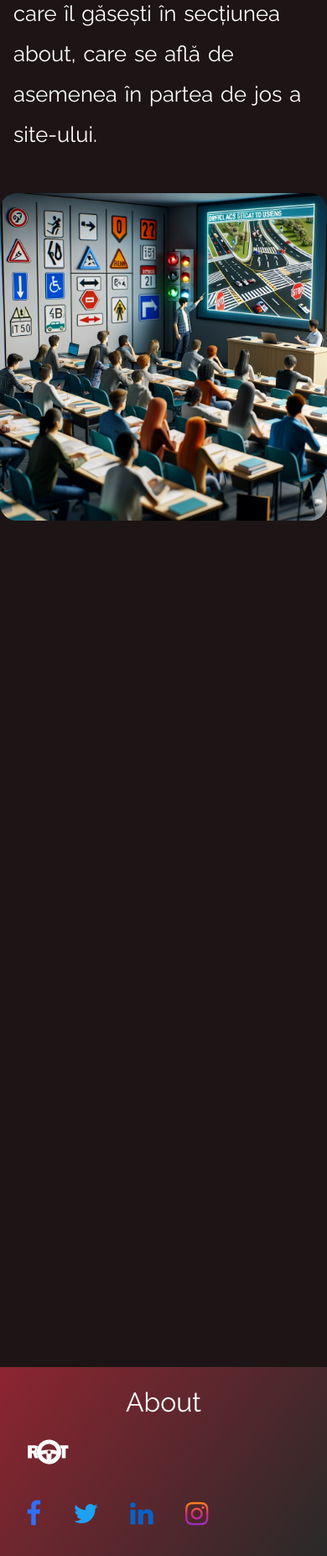
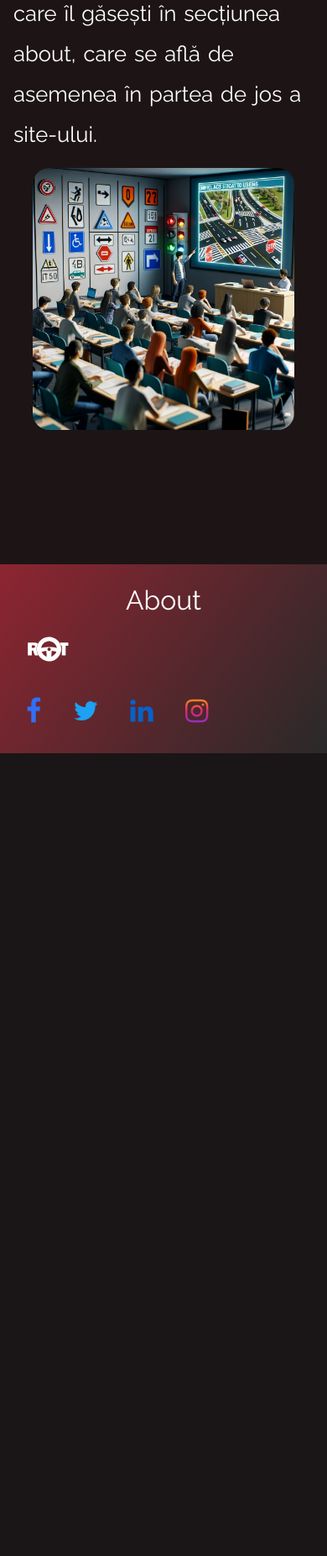
Before and after one commit to paulazoitei/Romanian-Traffic-Signs-Tutor, a PHP site: the page made by Html Components/index.html in a window 390 px wide. Shown: the part 2271-4124 px from the top of the page at 84% size. After the commit the page ends 3168 px from the top, so only its background shows below. Run offline with PHP 8.4, Linux system fonts and the light colour scheme.

Commit message:
fixed home image

```diff
--- a/Html Components/index.html
+++ b/Html Components/index.html
@@ -76,21 +76,37 @@
       <div class="home-page-content">
         <div class="content-container">
           <ul class="content-list">
-          <li class="content">🚗 Aici este locul unde vei învăța semnele rutiere, legislația în vigoare din România și vei putea să îți testezi cunoștințele făcând chestionare de antrenament sau chestionare cu care poți concura cu ceilalți utilizatori ai aplicației.</li>
-          <li class="content">🚗 Progresul tău va fi salvat și vei putea să îți monitorizezi evoluția în timp.</li>
-          <li class="content">🚗 În cazul în care ai neclarități cu privire la folosirea aplicației poți accesa secțiunea help pe care o găsești în partea de jos a site-ului. </li>
-          <li class="content">🚗Dacă ai probleme cu aplicația sau dorești să ne transmiti  reclamații, poți să ne contactezi folosind formularul de contact pe care îl găsești în secțiunea about, care se află de asemenea în partea de jos a site-ului.</li>
+            <li class="content">
+              🚗 Aici este locul unde vei învăța semnele rutiere, legislația în
+              vigoare din România și vei putea să îți testezi cunoștințele
+              făcând chestionare de antrenament sau chestionare cu care poți
+              concura cu ceilalți utilizatori ai aplicației.
+            </li>
+            <li class="content">
+              🚗 Progresul tău va fi salvat și vei putea să îți monitorizezi
+              evoluția în timp.
+            </li>
+            <li class="content">
+              🚗 În cazul în care ai neclarități cu privire la folosirea
+              aplicației poți accesa secțiunea help pe care o găsești în partea
+              de jos a site-ului.
+            </li>
+            <li class="content">
+              🚗Dacă ai probleme cu aplicația sau dorești să ne transmiti
+              reclamații, poți să ne contactezi folosind formularul de contact
+              pe care îl găsești în secțiunea about, care se află de asemenea în
+              partea de jos a site-ului.
+            </li>
           </ul>
           <div class="home-page-image">
-          <img src=".././Assets/Images/poza_home.webp" alt="Descriere imagine">
+            <img
+              src=".././Assets/Images/poza_home.webp"
+              alt="Descriere imagine"
+            />
           </div>
         </div>
       </div>
-
-
-
     </div>
-    <div class="extra-space"></div>
 
     <footer class="about-section">
       <div class="about-text">About</div>
@@ -105,15 +121,16 @@
           </svg>
         </div>
         <div class="social-media-icons">
-            <link rel="stylesheet" href="https://cdnjs.cloudflare.com/ajax/libs/font-awesome/4.7.0/css/font-awesome.min.css">
+          <link
+            rel="stylesheet"
+            href="https://cdnjs.cloudflare.com/ajax/libs/font-awesome/4.7.0/css/font-awesome.min.css"
+          />
           <a href="https://facebook.com" class="fa fa-facebook"></a>
           <a href="https://twitter.com" class="fa fa-twitter"></a>
           <a href="https://linkedin.com" class="fa fa-linkedin"></a>
           <a href="https://instagram.com" class="fa fa-instagram"></a>
         </div>
       </div>
-
-
     </footer>
   </body>
 </html>
--- a/Styles/style.css
+++ b/Styles/style.css
@@ -66,8 +66,7 @@
   color: white;
 }
 
-
-    .content-container {
+.content-container {
   display: flex;
   justify-content: center;
   align-items: stretch;
@@ -78,7 +77,7 @@
   list-style-type: none;
   padding-left: 0;
   margin: 0;
-  flex: 0 0 60%;
+  flex: 0 0 55%;
   display: flex;
   flex-direction: column;
   justify-content: center;
@@ -94,52 +93,62 @@
 }
 
 .home-page-image {
-  flex: 0 0 40%;
-  height: auto;
-  margin-top: 3.5vh;
+  width: 40%;
+  border-radius: 20px;
+  overflow: hidden;
+  position: relative;
 }
 
 .home-page-image img {
-  width: 100%;
-  height: auto;
   border-radius: 20px;
-
+  object-fit: cover;
+  opacity: 1;
+  height: 100%;
+  object-position: center;
+  position: absolute;
 }
-
 
 @media (max-width: 768px) {
   .content-container {
     flex-direction: column;
+    align-items: center;
+    justify-content: center;
   }
 
-  .content-list, .home-page-image {
-    flex: 0 0 auto;
+  .content-list,
+  .home-page-image {
     width: 100%;
+    display: flex;
+    justify-content: center;
+  }
+  .home-page-image img {
+    position: relative;
+    width: 80vw;
+    margin-inline: auto;
   }
 }
-.logo-about
-{
+.logo-about {
   position: relative;
-  margin-left:2rem;
+  margin-left: 2rem;
 }
-.despre-noi{
+.despre-noi {
   display: flex;
   flex-direction: column;
   align-items: flex-start;
-  column-gap:10px;
+  column-gap: 10px;
 }
 .about-section {
   text-align: center;
   position: relative;
   display: flex;
   width: 100%;
-  margin-bottom:0;
+  margin-bottom: 0;
   flex-direction: column;
   justify-content: space-around;
   /* Restul proprietăților rămân neschimbate */
 }
-.about-text{
-  margin-top:0;
+.about-text {
+  margin-top: 0;
   width: 100%;
   display: flex;
   text-align: center;
@@ -153,8 +162,6 @@
   padding: 1rem;
 }
 
-
-
 .fa {
   font-size: 30px; /* Sau orice altă mărime preferi */
   color: white; /* Culoarea implicită pentru text */
@@ -165,28 +172,32 @@
 }
 
 .fa-facebook {
-  color:#316FF6; /* Culoarea Facebook */
+  color: #316ff6; /* Culoarea Facebook */
 }
 
 .fa-twitter {
-  color:#1DA1F2; /* Culoarea Twitter */
+  color: #1da1f2; /* Culoarea Twitter */
 }
 
 .fa-linkedin {
-  color:#0762C8; /* Culoarea LinkedIn */
+  color: #0762c8; /* Culoarea LinkedIn */
 }
 
 .fa-instagram {
-  background: -webkit-linear-gradient(#feda75, #fa7e1e, #d62976, #962fbf, #4f5bd5);
+  background: -webkit-linear-gradient(
+    #feda75,
+    #fa7e1e,
+    #d62976,
+    #962fbf,
+    #4f5bd5
+  );
   -webkit-background-clip: text;
   -webkit-text-fill-color: transparent;
   display: inline-block; /* Required for gradients in some browsers */
 }
 
-
-
 .fa:hover {
-    opacity: 0.7;
+  opacity: 0.7;
 }
 .wrapper {
   display: flex;
```
Lines whose indentation alone changed are shown as unchanged.
